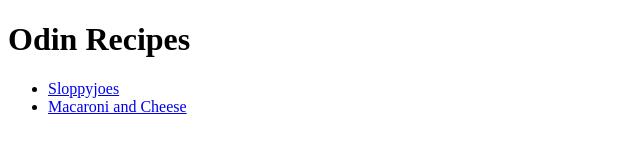
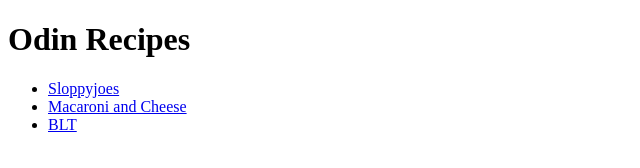
Before and after one commit to JustinRudolph/odin-recipes, a plain HTML site: page index.html in a window 1280 px wide. Shown: the full height of the page, 0-640 px from the left. Drawn offline with Linux system fonts and the light colour scheme.

Commit message:
linked blt.html to index

```diff
--- a/index.html
+++ b/index.html
@@ -10,6 +10,7 @@
         <ul>
             <li><a href="./recipes/sloppyjoes.html">Sloppyjoes</a></li>
             <li><a href="./recipes/macncheese.html">Macaroni and Cheese</a></li>
+            <li><a href="./recipes/blt.html">BLT</a></li>
         </ul>
     </body>
 </html>
```
Also changed, not shown: images/blt.jpg (added), recipes/blt.html (added).
